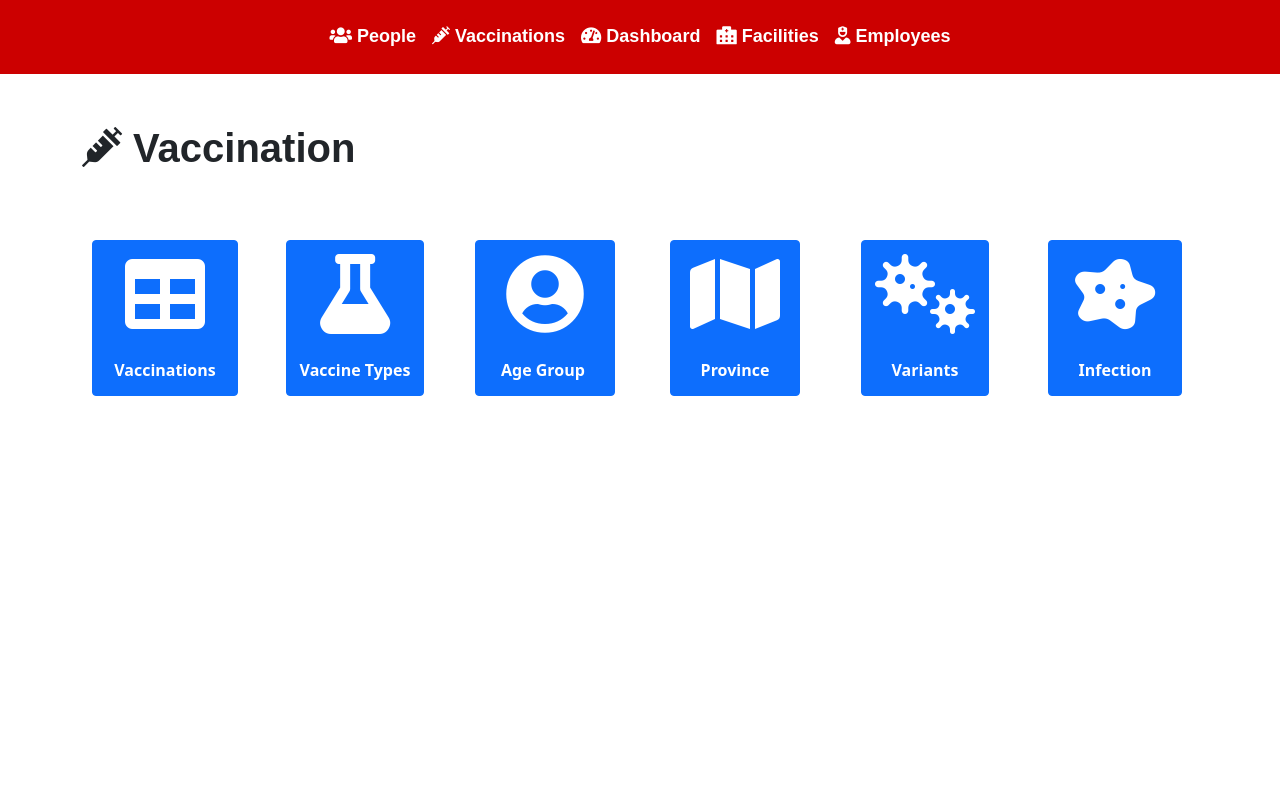
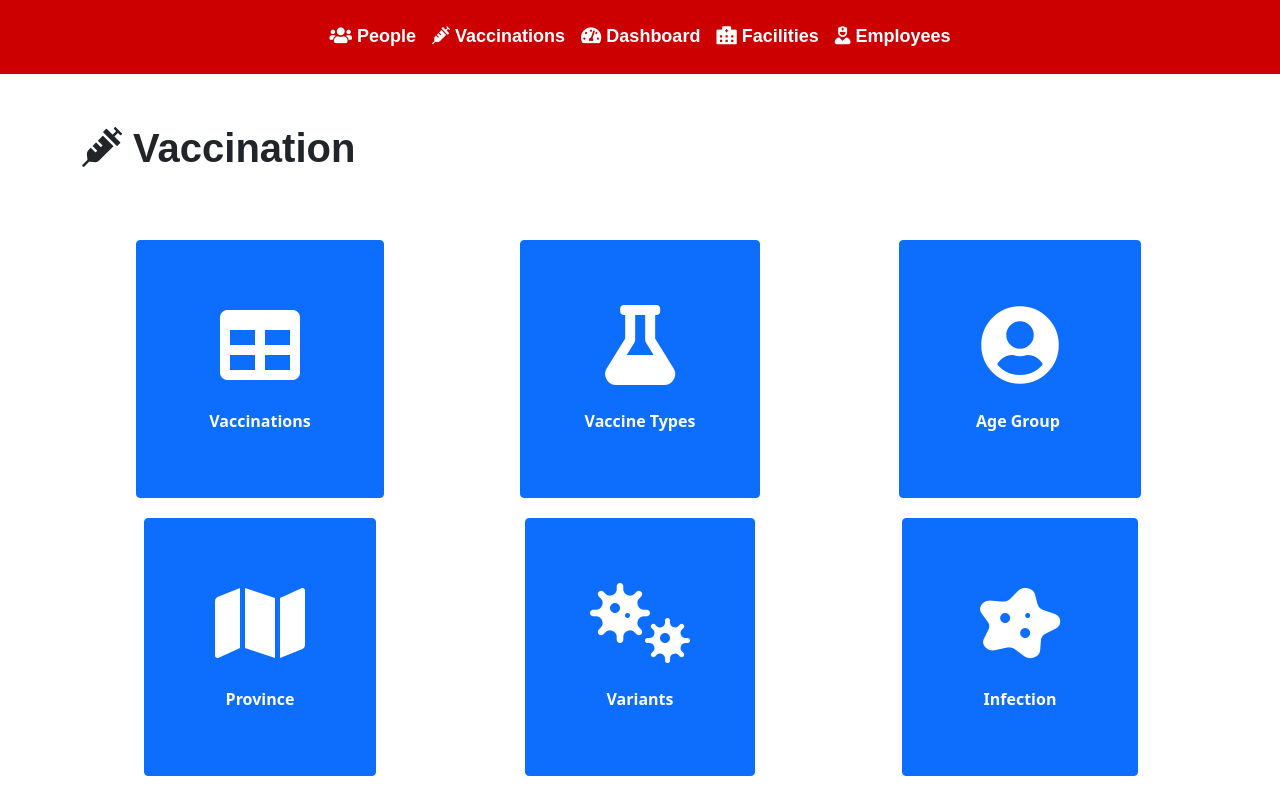
Before and after one commit to singharash09/Vaccination-System, a PHP site: page /vaccination/vaccination.php in a window 1280 px wide. Shown: the part 152-938 px from the top of the page. Before the commit the page ends 548 px from the top, so only its background shows below. Run offline with PHP 8.4, Linux system fonts and the light colour scheme; some libraries are stand-ins or nearby versions.

Commit message:
Update vaccination.php

```diff
--- a/public/vaccination/vaccination.php
+++ b/public/vaccination/vaccination.php
@@ -19,38 +19,38 @@ include_once '../templates/header.php';
             </div>
 
             <div class="row text-center cell">
-                <div class="col-lg-2 cell">
-                    <a href="performVaccination/performVaccination.php" class="btn btn-sq-lg btn-primary" style="display: inline-block; text-align: center; margin:10px;  padding: 1vw;font-weight: bolder;">
+                <div class="col-lg-4 cell">
+                    <a href="performVaccination/performVaccination.php" class="btn btn-sq-lg btn-primary" style="display: inline-block; text-align: center; margin:10px;  padding: 5vw;font-weight: bolder;">
                     <i class="fas fa-table  fa-5x"></i></br></br>
                     &nbsp;&nbsp;Vaccinations&nbsp;&nbsp;
                     </a>
                  </div>
-                <div class="col-lg-2 cell">
-                    <a href="vaccine/vaccine.php" class="btn btn-sq-lg btn-primary" style="display: inline-block; text-align: center; margin:10px;   padding: 1vw;font-weight: bolder;">
+                <div class="col-lg-4 cell">
+                    <a href="vaccine/vaccine.php" class="btn btn-sq-lg btn-primary" style="display: inline-block; text-align: center; margin:10px;   padding: 5vw;font-weight: bolder;">
                     <i class="fas fa-flask fa-5x"></i></br></br>
                     Vaccine Types
                     </a>
                 </div>
-                   <div class="col-lg-2 cell">
-                    <a href="ageGroup/ageGroup.php" class="btn btn-sq-lg btn-primary" style="display: inline-block;text-align: center; margin:10px;  padding: 1vw; font-weight: bolder;">
+                   <div class="col-lg-4 cell">
+                    <a href="ageGroup/ageGroup.php" class="btn btn-sq-lg btn-primary" style="display: inline-block;text-align: center; margin:10px;  padding: 5vw; font-weight: bolder;">
                     <i class="fas fa-user-circle fa-5x"></i></br></br>
                     &nbsp;&nbsp;&nbsp;Age Group &nbsp;&nbsp;&nbsp;
                     </a>
                    </div>
-                   <div class="col-lg-2 cell">
-                    <a href="province/province.php" class="btn btn-sq-lg btn-primary" style="display: inline-block; text-align: center; margin:10px; padding: 1vw; font-weight: bolder;">
+                   <div class="col-lg-4 cell">
+                    <a href="province/province.php" class="btn btn-sq-lg btn-primary" style="display: inline-block; text-align: center; margin:10px; padding: 5vw; font-weight: bolder;">
                     <i class="fas fa-map fa-5x"></i></br></br>
                     &nbsp;&nbsp;&nbsp;&nbsp;Province&nbsp;&nbsp;&nbsp;&nbsp;
                     </a>
                    </div>
-                     <div class="col-lg-2 cell">
-                    <a href="variants/variants.php" class="btn btn-sq-lg btn-primary" style="display: inline-block; text-align: center; margin:10px; padding: 1vw; font-weight: bolder;">
+                     <div class="col-lg-4 cell">
+                    <a href="variants/variants.php" class="btn btn-sq-lg btn-primary" style="display: inline-block; text-align: center; margin:10px; padding: 5vw; font-weight: bolder;">
                     <i class="fas fa-viruses fa-5x"></i></br></br>
                     &nbsp;&nbsp;&nbsp;&nbsp;Variants&nbsp;&nbsp;&nbsp;&nbsp;
                     </a>
                     </div>
-                   <div class="col-lg-2 cell">
-                    <a href="infection/infection.php" class="btn btn-sq-lg btn-primary" style="display: inline-block; text-align: center; margin:10px; padding: 1vw; font-weight: bolder;">
+                   <div class="col-lg-4 cell">
+                    <a href="infection/infection.php" class="btn btn-sq-lg btn-primary" style="display: inline-block; text-align: center; margin:10px; padding: 5vw; font-weight: bolder;">
                     <i class="fas fa-disease fa-5x"></i></br></br>
                     &nbsp;&nbsp;&nbsp;&nbsp;Infection&nbsp;&nbsp;&nbsp;&nbsp;
                     </a>
```
